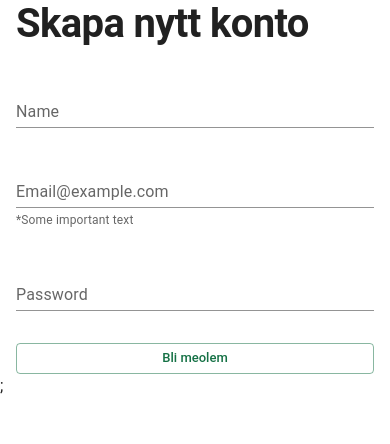
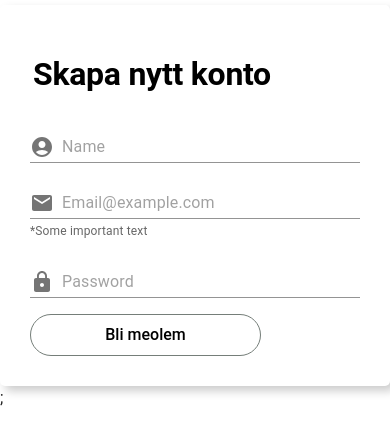
Before and after one commit to FyndBox/fynd-box, a React (Vite) app in the folder fyndbox-frontend/: page / in a window 390 px wide. Shown: the top 444 px of the page. Built offline with nearby package versions, Linux system fonts and the light colour scheme.

Commit message:
responsive change maxWith

```diff
--- a/fyndbox-frontend/src/pages/SignupPage/SignupPage.tsx
+++ b/fyndbox-frontend/src/pages/SignupPage/SignupPage.tsx
@@ -1,30 +1,66 @@
 import './SignupPageStyle';
-import { Button, Stack, Typography, TextField, Box } from "@mui/material";
-import { StyledSignup} from "./SignupPageStyle";
+import { StyledBox , StyledTypography, StyledButton, StyledTextField} from "./SignupPageStyle";
+import EmailIcon from '@mui/icons-material/Email';
+import LockIcon from '@mui/icons-material/Lock';
+import InputAdornment from '@mui/material/InputAdornment';
+import AccountCircleIcon from '@mui/icons-material/AccountCircle';
 
 
 export const SignupPage =() =>{
     return(
-        <StyledSignup maxWidth="sm">
-            <Box
-            sx={{
-                // backgroundColor:'primary.main',
-            }}>
-            <Stack spacing={4}>
-                <Typography variant="h1" gutterBottom mb={4}> Skapa nytt konto</Typography>
-                <Stack spacing={4}>
-                    <TextField label='Name' variant='standard' />
-                    <TextField label="Email@example.com" variant="standard" helperText="*Some important text" />
-                    <TextField label='Password' variant='standard' />
+        <div>
+            <form>
+                <StyledBox>
+                    <StyledTypography variant='h2'>Skapa nytt konto</StyledTypography>
+                    <StyledTextField
+                        fullWidth
+                        margin='normal'
+                        type={'text'}
+                        placeholder='Name'
+                        variant='standard'
+                        InputProps={{
+                            startAdornment: (
+                                <InputAdornment position="start">
+                                    <AccountCircleIcon />
+                                </InputAdornment>
+                            ),
+                        }}
+                    />
+                    <StyledTextField
+                        fullWidth
+                        margin='normal'
+                        type={'email'}
+                        placeholder="Email@example.com"
+                        variant="standard"
+                        helperText="*Some important text"
+                        InputProps={{
+                            startAdornment: (
+                                <InputAdornment position="start">
+                                    <EmailIcon />
+                                </InputAdornment>
+                            ),
+                        }}
+                    />
+                    <StyledTextField
+                        fullWidth
+                        margin='normal'
+                        type={'password'}
+                        placeholder='Password'
+                        variant='standard'
+                        InputProps={{
+                            startAdornment: (
+                                <InputAdornment position="start">
+                                    <LockIcon />
+                                </InputAdornment>
+                            ),
+                        }}
+                        />
+                    <StyledButton variant="outlined">Bli meolem</StyledButton>
+                </StyledBox>
 
-                </Stack>
-                <Stack spacing={4}>
-                    <Button variant="outlined" size="small" width='50%' color="primary" >Bli meolem</Button>
-                </Stack>
-            </Stack>
-            </Box>
+            </form>
+        </div>
 
-        </StyledSignup>
 
     )
 }
--- a/fyndbox-frontend/src/pages/SignupPage/SignupPageStyle.tsx
+++ b/fyndbox-frontend/src/pages/SignupPage/SignupPageStyle.tsx
@@ -1,9 +1,43 @@
-import { Container} from "@mui/material";
+import { Box, Typography, Button, TextField, } from "@mui/material";
 import { styled } from "@mui/material/styles";
 
-export const StyledSignup = styled(Container)({
-    // display:"flex",
-    // flex-direction: column,
-    // align-items: center,
-    backgroundColor:'primary.main',
-  });
+export const StyledBox = styled(Box)({
+  display:'flex',
+  alignItems:'flex-start',
+  alignContent:'center',
+  flexDirection:'column',
+  // maxWidth:400,
+  margin:'auto',
+  marginTop:5,
+  padding:30,
+  // backgroundColor='red'
+  borderRadius:5,
+  boxShadow:'5px 5px 10px #ccc',
+  '&:hover': {
+    boxShadow: '10px 10px 15px #ccc',
+  },
+});
+
+export const StyledTypography = styled(Typography)({
+  color: "#000000",
+  padding: 3,
+  textAlign:'left',
+  lineHeight: '2.3',
+
+});
+
+export const StyledTextField = styled(TextField)({
+
+});
+
+export const StyledButton = styled(Button)({
+  color: "#000000",
+  marginTop:8,
+  textAlign:'center',
+  borderRadius:50,
+  flexDirection:'row',
+  padding:'6px 60px',
+  border: '0.5px solid #757e79',
+  transition: 'borderColor 0.3s ease',
+  width:'70%',
+ });
--- a/package.json
+++ b/package.json
@@ -18,6 +18,10 @@
   "author": "",
   "license": "ISC",
   "dependencies": {
+    "@emotion/react": "^11.13.3",
+    "@emotion/styled": "^11.13.0",
+    "@mui/icons-material": "^6.1.0",
+    "@mui/material": "^6.0.2",
     "@typescript-eslint/eslint-plugin": "^8.0.0",
     "@typescript-eslint/parser": "^8.0.0",
     "concurrently": "^8.2.2",
```
Also changed, not shown: fyndbox-frontend/src/pages/LandingPage/LandingPageStyles.tsx (line endings or trailing spaces), 1 other file (tests, documents, lock files or other folders).
